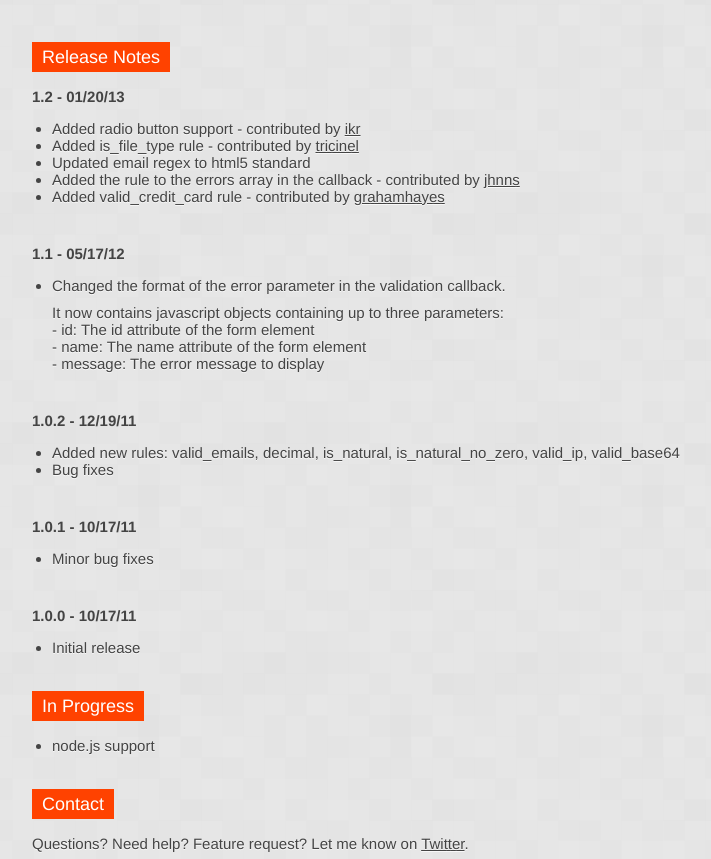
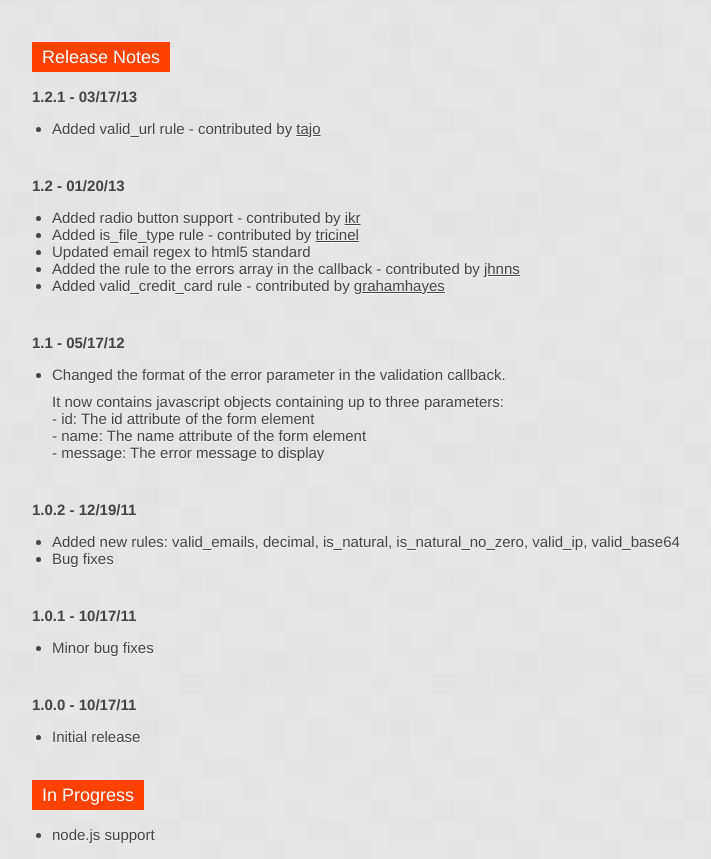
Before and after one commit to rickharrison/validate.js, a plain HTML site: page index.html in a window 1280 px wide. Shown: the part 4699-5558 px from the top of the page, without its empty margins (93-804 px from the left). Drawn offline with nearby package versions, Linux system fonts and the light colour scheme; a web font is replaced by a local one.

Commit message:
Added release notes for 1.2.1.

```diff
--- a/index.html
+++ b/index.html
@@ -378,6 +378,12 @@ var validator = new FormValidator('example_form', [{
 
     <h3><span>Release Notes</span></h3>
 
+    <h4>1.2.1 - 03/17/13</h4>
+
+    <ul style="clear:both;">
+        <li>Added valid_url rule - contributed by <a href="https://github.com/tajo">tajo</a></li>
+    </ul>
+
     <h4>1.2 - 01/20/13</h4>
 
     <ul style="clear:both;">
```
